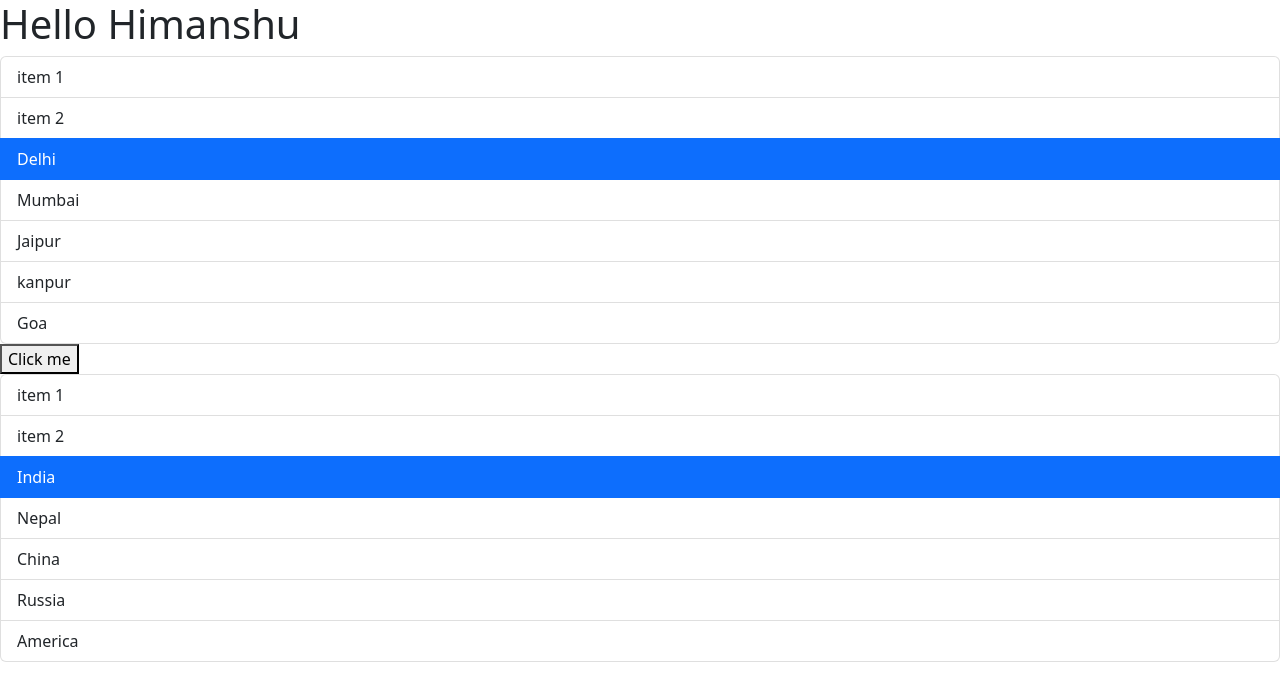
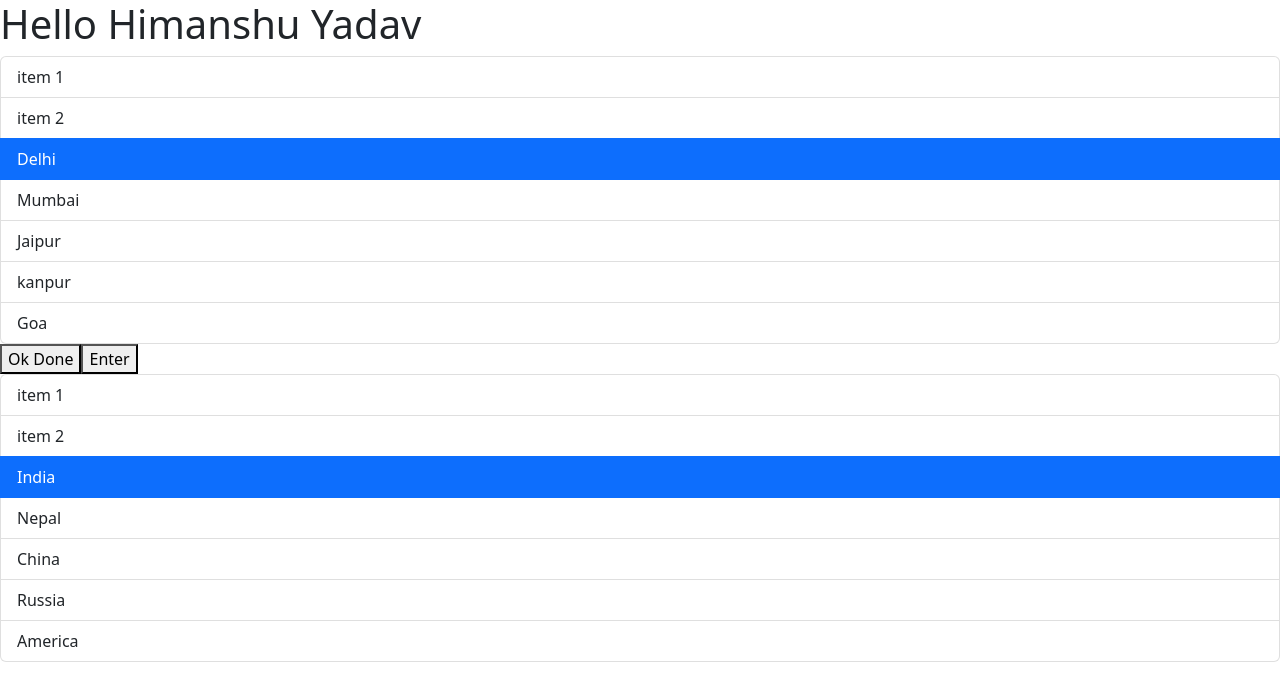
Before and after one commit to yadavhimanshu1811/ReactTypescript, a React (Vite) app: page / in a window 1280 px wide. Shown: the top 700 px of the page. Built offline with nearby package versions, Linux system fonts and the light colour scheme.

Commit message:
Destructuring props

```diff
--- a/src/App.tsx
+++ b/src/App.tsx
@@ -11,9 +11,10 @@ function App() {
   }
   return (
     <div>
-      <Message />
+      <Message Heading= "Himanshu Yadav" />
       <ListGroup items={cities} onSelectItem ={handleSelectItem} />
-      <Button />
+      <Button text={"Ok Done"} />
+      <Button text={"Enter"} />
       <ListGroup items={countries} onSelectItem ={handleSelectItem}/>
     </div>
   );
--- a/src/Components/Button.tsx
+++ b/src/Components/Button.tsx
@@ -1,5 +1,9 @@
-function Button(){
-    const buttonText = "Click me";
+interface Props {
+  text: string
+}
+
+function Button({text = "test"} : Props){
+    const buttonText = text.length ? text : "Click me";
     return <button
         color="red"
 
--- a/src/Components/Message.tsx
+++ b/src/Components/Message.tsx
@@ -1,8 +1,13 @@
-function Message() { // Function based component;
-    const name = "Himanshu";
+interface Props {
+    Heading: string
+}
+
+function Message(props: Props) { // Function based component;
+    const {Heading= "Himanshu Yadav"} = props
+
     if(1){
         return (
-            <h1>Hello {name}</h1>
+            <h1>Hello {Heading}</h1>
         )
     }else return null;
 }
```
